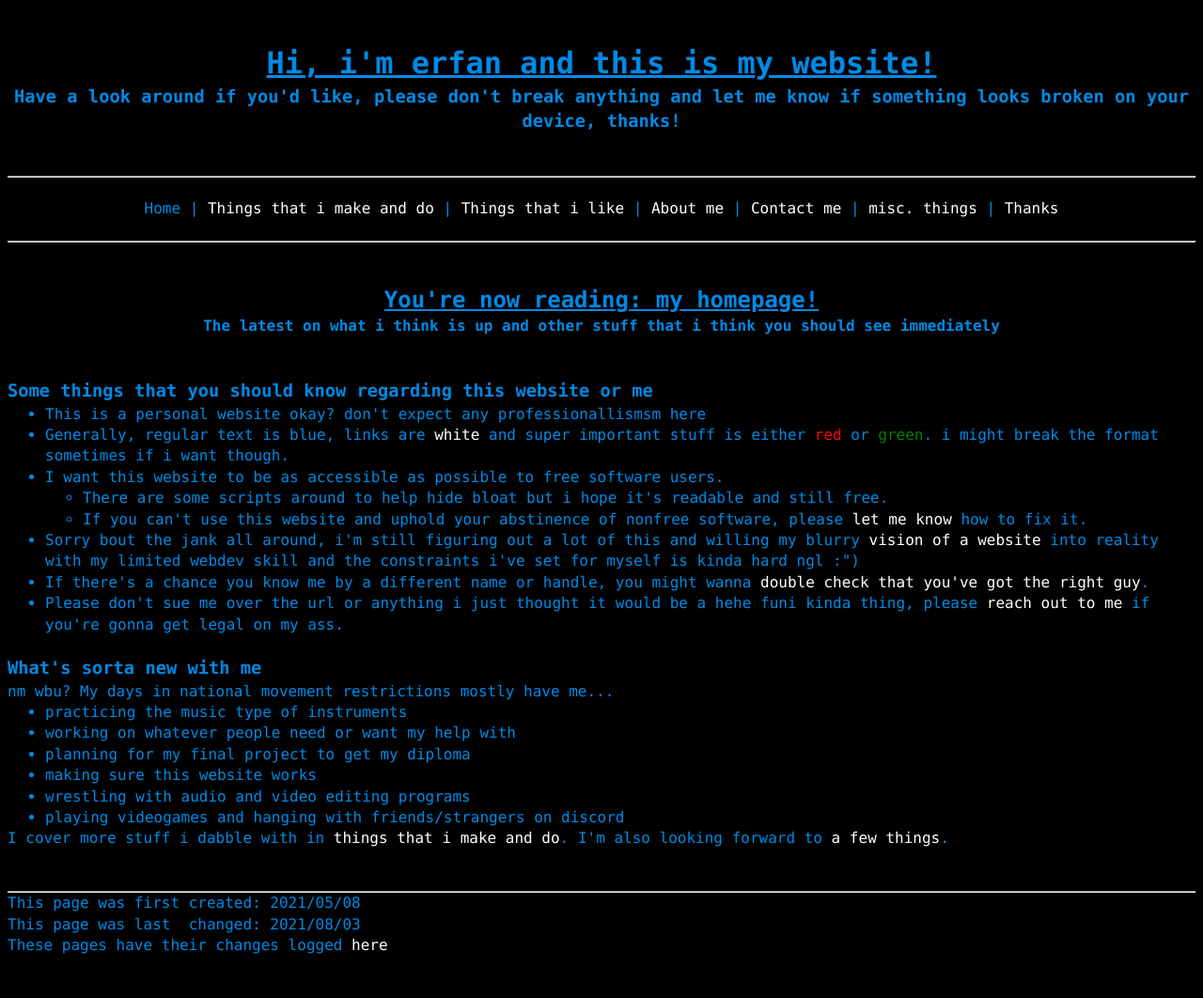
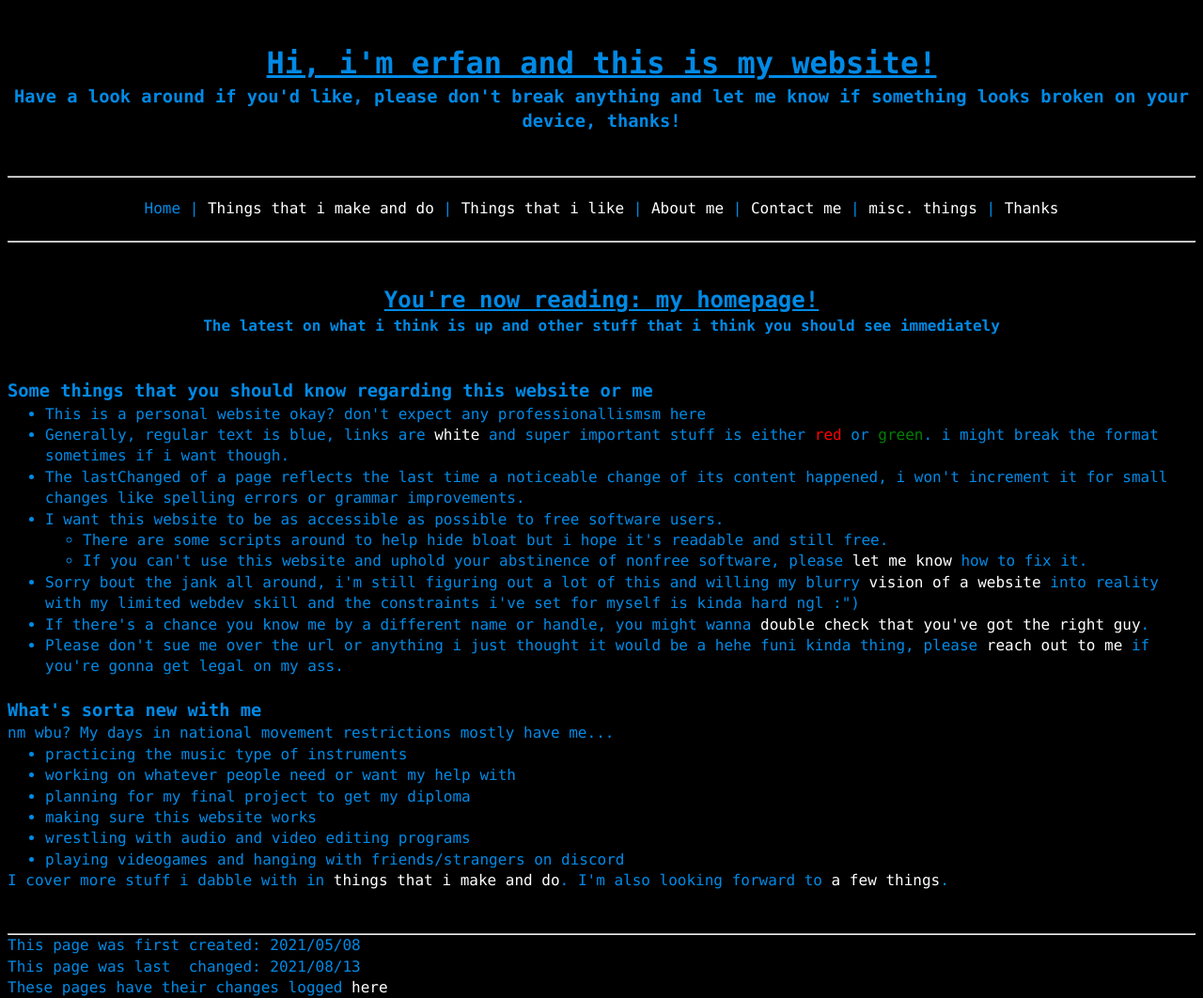
Before and after one commit to a-erfan-aa/a-erfan-aa.github.io, a Jekyll site: the page built from index.html, in a window 1280 px wide. Shown: the whole page at 94% size. Built offline with Jekyll 4.4.1, drawn with Linux system fonts in a browser that asks for light colours; before the commit the page ends 1018 px from its top, so only the background shows below that.

Commit message:
add remark about lastChanged in index.html

```diff
--- a/index.html
+++ b/index.html
@@ -2,7 +2,7 @@
 layout: default
 title: Home
 firstCreated: 2021/05/08
-lastChanged: 2021/08/03
+lastChanged: 2021/08/13
 ---
 <div><!-- title and subtitle -->
 	<h2><u>You're now reading: my homepage!</u></h2>
@@ -16,6 +16,7 @@ lastChanged: 2021/08/03
 		<ul>
 			<li>This is a personal website okay? don't expect any professionallismsm here</li>
 			<li>Generally, regular text is blue, links are <a href="https://en.wikipedia.org/wiki/Hyperlink">white</a> and super important stuff is either <span style="color: red;">red</span> or <span style="color: green;">green</span>. i might break the format sometimes if i want though.</li>
+			<li>The lastChanged of a page reflects the last time a noticeable change of its content happened, i won't increment it for small changes like spelling errors or grammar improvements.</li>
 			<li>I want this website to be as accessible as possible to free software users.</li>
 				<ul>
 					<li>There are some scripts around to help hide bloat but i hope it's readable and still free.</li>
```
